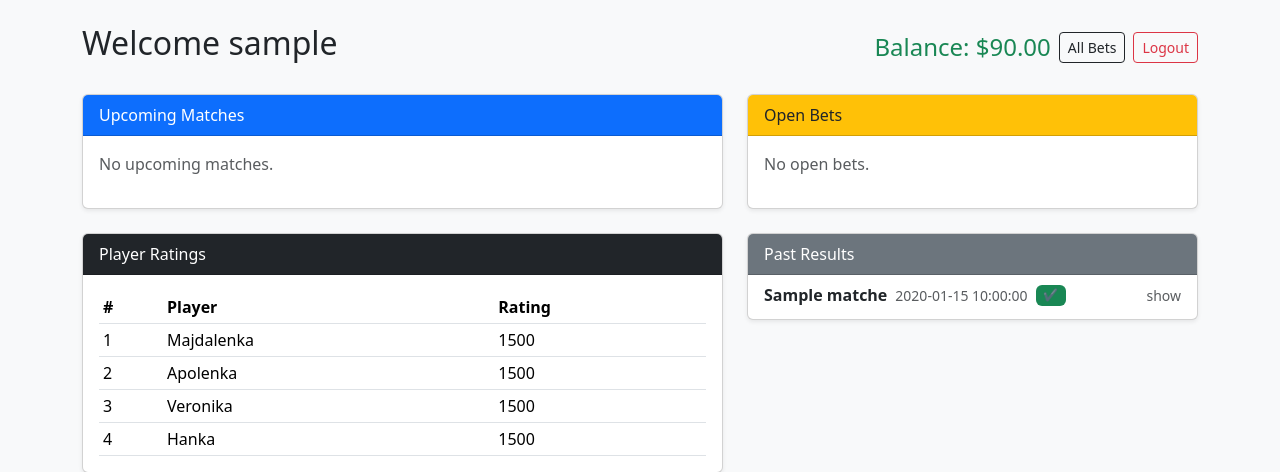
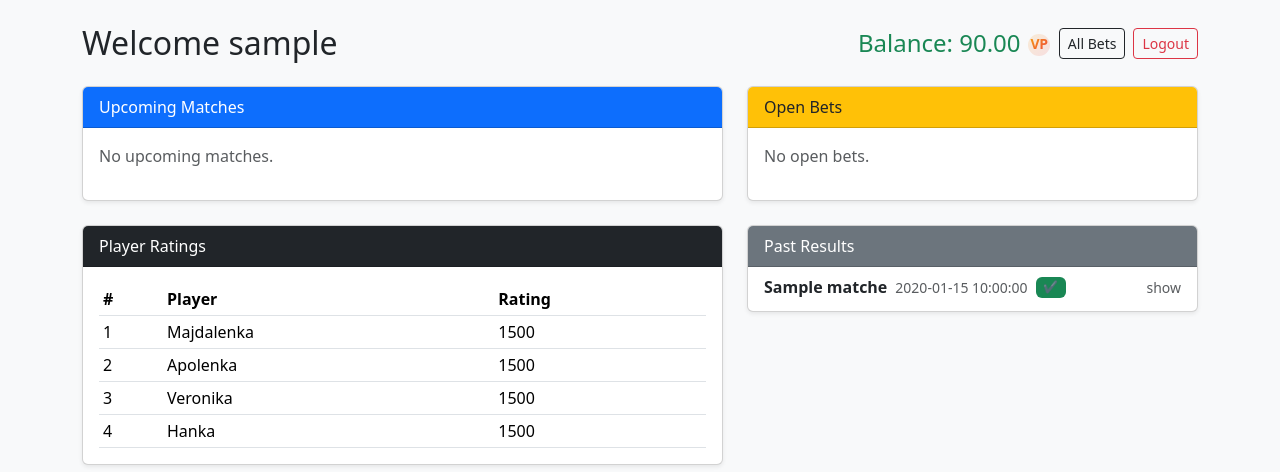
Before and after one commit to pertakle/smrcnabet, a Flask app: a page that uses templates/dashboard.html in a window 1280 px wide. Shown: the top 472 px of the page. Run offline with Flask 3, Linux system fonts and the light colour scheme; data comes from the database, SQL or seed files in the repository; tables that the repository leaves empty hold one stand-in row (values such as "Sample post").

Commit message:
changed the currency to vp

```diff
--- a/templates/admin.html
+++ b/templates/admin.html
@@ -466,7 +466,7 @@
                                     <tr>
                                         <td>{{ u.id }}</td>
                                         <td>{{ u.username }}</td>
-                                        <td>${{ "%.2f"|format(u.balance) }}</td>
+                                        <td>{{ "%.2f"|format(u.balance) }} <img src="{{ url_for('static', filename='vp-icon.svg') }}" alt="VP" style="height:1em;vertical-align:middle;"></td>
                                         <td>{{ u.bet_count }}</td>
                                         <td class="delete-col" hidden>
                                             <form method="POST"
@@ -551,7 +551,7 @@
                                         <tr>
                                             <td class="text-nowrap small">{{ b.time }}</td>
                                             <td>{{ b.username }}</td>
-                                            <td>${{ "%.0f"|format(b.amount) }}</td>
+                                            <td>{{ "%.0f"|format(b.amount) }} <img src="{{ url_for('static', filename='vp-icon.svg') }}" alt="VP" style="height:1em;vertical-align:middle;"></td>
                                             <td>{{ b.course }}</td>
                                             <td>{{ b.match_name }}</td>
                                             <td>#{{ b.team_id }} {{ b.team_name }} – {{ b.position_name }}</td>
@@ -566,7 +566,7 @@
                                             </td>
                                             <td class="cancel-bet-col" hidden>
                                                 <form method="POST" action="{{ url_for('admin_cancel_bet', bet_id=b.id) }}"
-                                                      onsubmit="return confirm('Cancel bet #{{ b.id }} ({{ b.username }}, ${{ '%.0f'|format(b.amount) }})?')"
+                                                       onsubmit="return confirm('Cancel bet #{{ b.id }} ({{ b.username }}, {{ '%.0f'|format(b.amount) }} VP)?')"
                                                       class="d-inline">
                                                     <button class="btn btn-outline-danger btn-sm py-0 px-1"
                                                             title="Cancel bet">&times;</button>
--- a/templates/dashboard.html
+++ b/templates/dashboard.html
@@ -16,9 +16,9 @@
 <div class="container mt-4 mb-5">
 
     <div class="d-flex flex-column flex-sm-row justify-content-sm-between align-items-center mb-4 text-center text-sm-start">
-        <h2>Welcome {{ user.username }}</h2>
+        <h2 class="mb-0">Welcome {{ user.username }}</h2>
         <div class="d-flex align-items-center gap-2 mt-2 mt-sm-0">
-            <h4 class="text-success mb-0">Balance: ${{ "%.2f"|format(computed_balance) }}</h4>
+            <h4 class="text-success mb-0">Balance: {{ "%.2f"|format(computed_balance) }} <img src="{{ url_for('static', filename='vp-icon.svg') }}" alt="VP" style="height:1em;vertical-align:middle;"></h4>
             <a href="{{ url_for('allbets', username=user.username) }}" class="btn btn-outline-dark btn-sm">All Bets</a>
             <a href="{{ url_for('index') }}" class="btn btn-outline-danger btn-sm">Logout</a>
         </div>
@@ -107,7 +107,7 @@
                                         {{ bet.team_name }} – {{ bet.position_name }} @ {{ bet.course }}
                                     </div>
                                     <span class="badge bg-secondary flex-shrink-0 mt-1">
-                                        ${{ "%.2f"|format(bet.amount) }}
+                                        {{ "%.2f"|format(bet.amount) }} <img src="{{ url_for('static', filename='vp-icon.svg') }}" alt="VP" style="height:1em;vertical-align:middle;">
                                     </span>
                                 </li>
                             {% endfor %}
@@ -176,7 +176,7 @@
                     <div>
                         <div class="d-flex justify-content-between align-items-center mb-1">
                             <label class="form-label fw-bold mb-0">Bet Amount</label>
-                            <span class="text-success fw-bold">Balance: ${{ "%.2f"|format(computed_balance) }}</span>
+                            <span class="text-success fw-bold">Balance: {{ "%.2f"|format(computed_balance) }} <img src="{{ url_for('static', filename='vp-icon.svg') }}" alt="VP" style="height:1em;vertical-align:middle;"></span>
                         </div>
                         <input type="number" class="form-control form-control-lg"
                                name="amount" id="modalAmount"
--- a/templates/index.html
+++ b/templates/index.html
@@ -2,7 +2,7 @@
 <html>
 <head>
     <meta name="viewport" content="width=device-width, initial-scale=1">
-    <title>Betting App Login</title>
+    <title>SmrcnaBet – VildaPoints</title>
 
     <!-- Bootstrap -->
     <link href="https://cdn.jsdelivr.net/npm/bootstrap@5.3.2/dist/css/bootstrap.min.css"
@@ -25,7 +25,7 @@
 <div class="card shadow-lg p-3 p-sm-4 mx-2 mx-sm-3" style="max-width: 400px; width: 100%; border-radius: 15px;">
 
     <div class="text-center mb-4">
-        <h2 class="fw-bold">Betting App</h2>
+        <h2 class="fw-bold">SmrcnaBet</h2>
         <p class="text-muted">Enter your username to continue</p>
     </div>
 
```
Also changed, not shown: templates/allbets.html (+6 -6 lines), static/vp-icon.svg (added).
